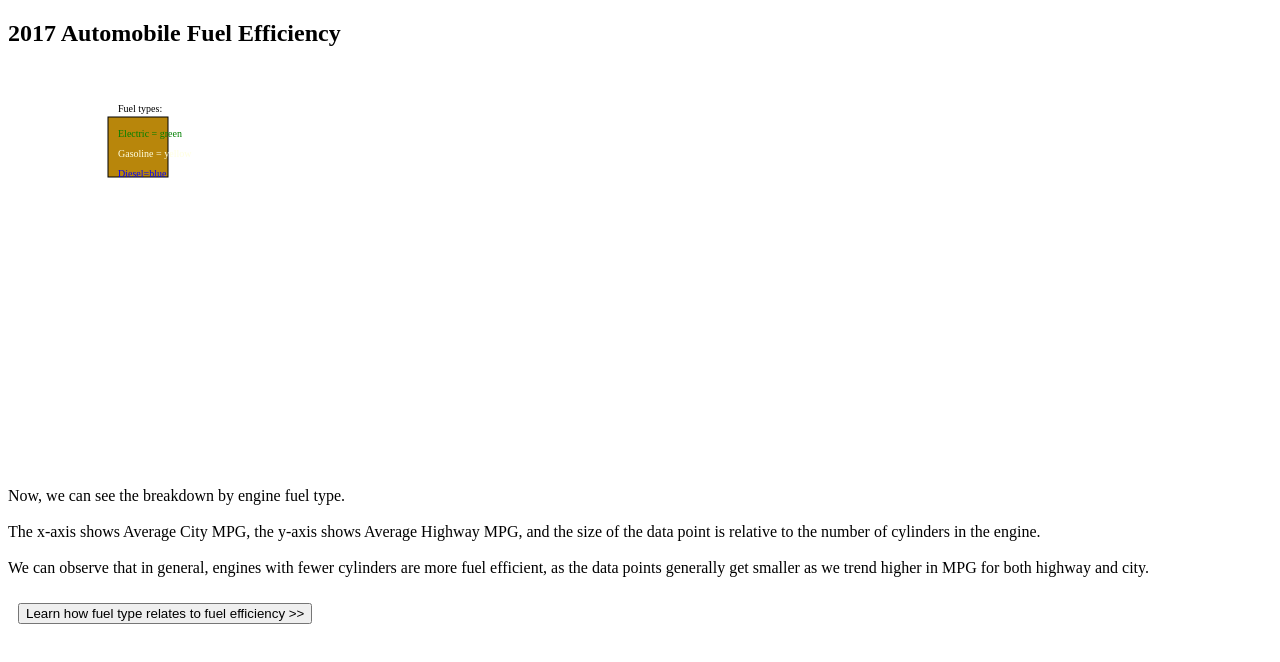
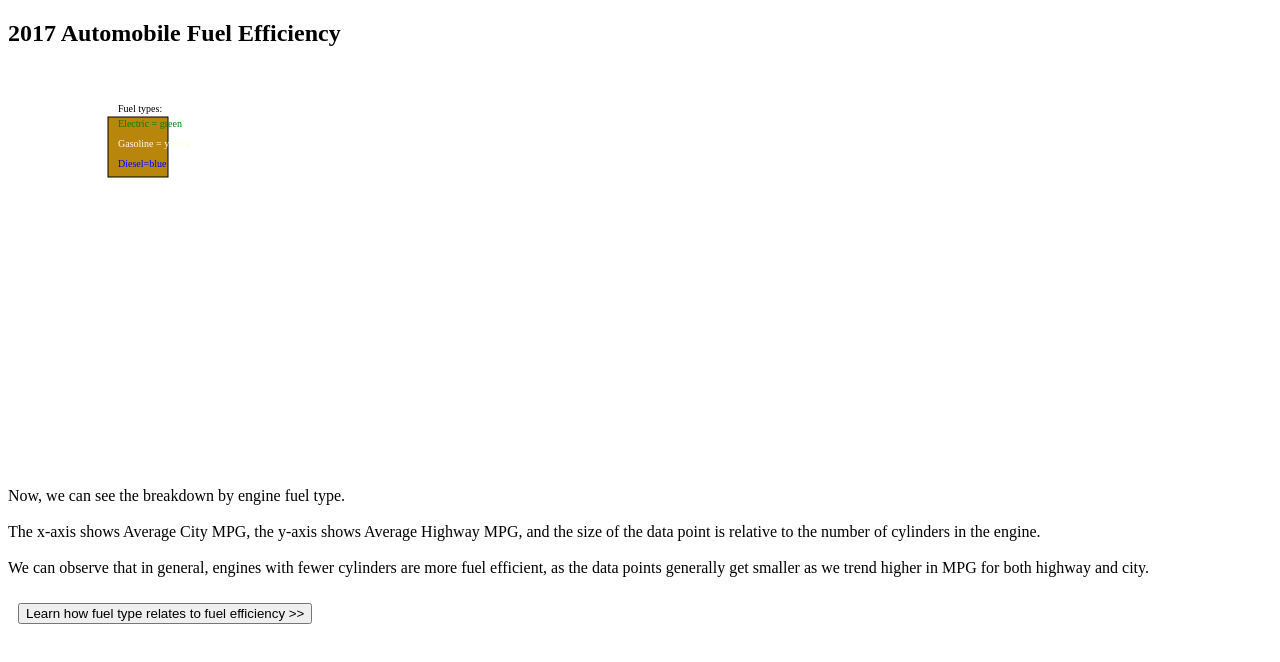
Before and after one commit to hanmend/cs416-narrative-viz-scene-2, a plain HTML site: page index.html in a window 1280 px wide. Drawn offline with nearby package versions, Linux system fonts and the light colour scheme; no server answers.

Commit message:
Update index.html

```diff
--- a/index.html
+++ b/index.html
@@ -9,9 +9,9 @@
 <svg width="400" height="400">
     <text x="110" y="45" fill="black" font-size="10" text-anchor="left">Fuel types:</text>
     <rect x="100" y="50" width="60" height="60" fill="darkgoldenrod" stroke="black" />
-    <text x="110" y="70" fill="green" font-size="10" text-anchor="left">Electric = green</text>
-    <text x="110" y="90" fill="lightyellow" font-size="10" text-anchor="left">Gasoline = yellow</text>
-    <text x="110" y="110" fill="blue" font-size="10" text-anchor="left">Diesel=blue</text>
+    <text x="110" y="60" fill="green" font-size="10" text-anchor="left">Electric = green</text>
+    <text x="110" y="80" fill="lightyellow" font-size="10" text-anchor="left">Gasoline = yellow</text>
+    <text x="110" y="100" fill="blue" font-size="10" text-anchor="left">Diesel=blue</text>
 </svg>
 <p>
     Now, we can see the breakdown by engine fuel type. <br>
```
